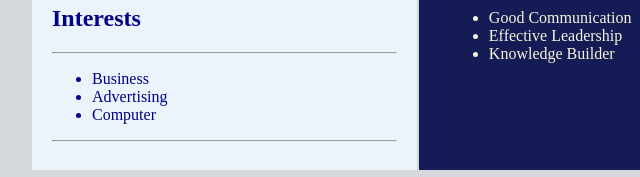
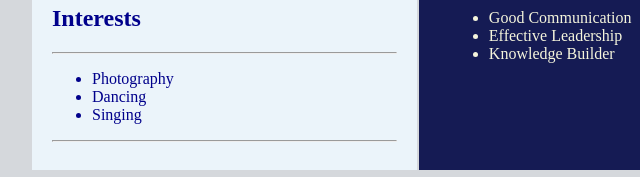
Before and after one commit to patriciajoy-ader/patriciajoyader.github.io, a plain HTML site: page index.html in a window 1280 px wide. Shown: the part 719-896 px from the top of the page, 110-750 px from the left. Drawn offline with Linux system fonts and the light colour scheme.

Commit message:
Update index.html

```diff
--- a/index.html
+++ b/index.html
@@ -35,9 +35,9 @@
                 <hr>
                 <h2> Interests </h2><hr>
                 <ul>
-                    <li> Business </li>
-                    <li> Advertising </li>
-                    <li> Computer </li>
+                    <li> Photography </li>
+                    <li> Dancing </li>
+                    <li> Singing </li>
                 </ul>
                  <hr>
 
```
